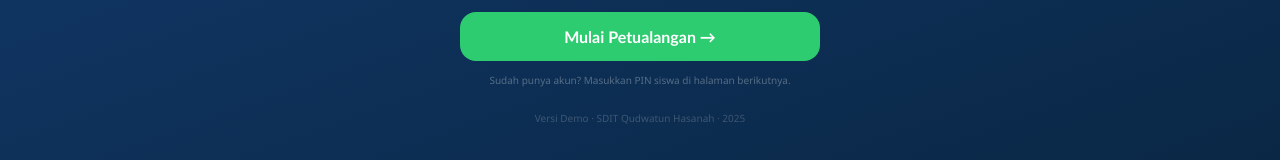
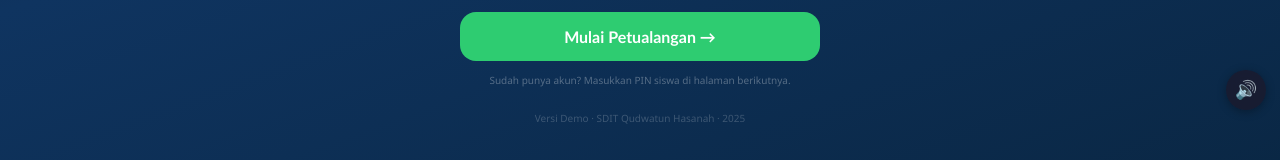
Before and after one commit to digitalpersonalku-ui/heroku, a plain HTML site: page index.html in a window 1280 px wide. Shown: the part 620-780 px from the top of the page. Drawn offline with nearby package versions, Linux system fonts and the light colour scheme; no server answers.

Commit message:
Update index.html

```diff
--- a/index.html
+++ b/index.html
@@ -878,6 +878,8 @@
      mengambil data awal dari Supabase setelah STORE sudah ada -->
 <script src="js/bridge.js"></script>
 
+  <script src="js/heroku-audio.js"></script>
+
   <script src="https://cdnjs.cloudflare.com/ajax/libs/gsap/3.12.5/gsap.min.js"></script>
 <script src="js/reward-system.js"></script>
 
```
